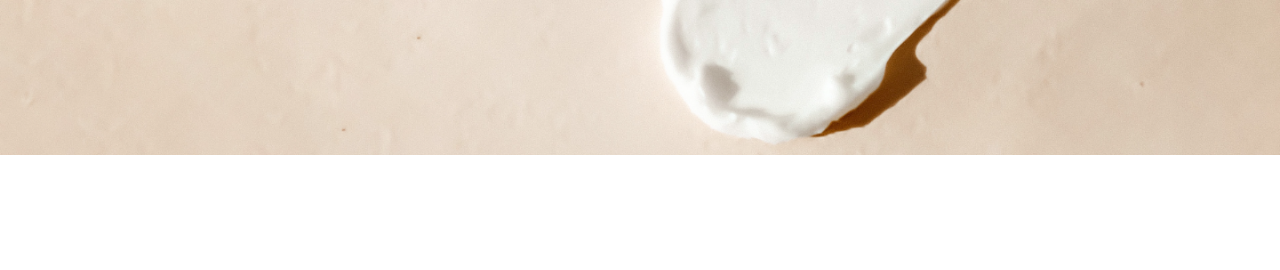
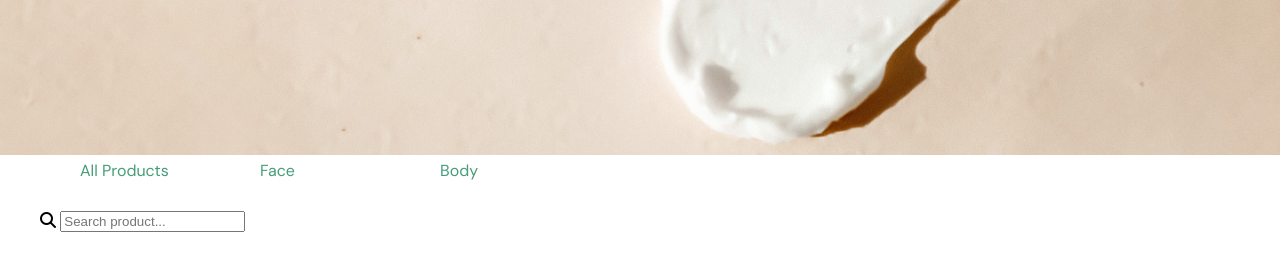
Before and after one commit to LeDonChung/ProductListing, a plain HTML site: page index.html in a window 1280 px wide. Shown: the part 256-526 px from the top of the page. Drawn offline with Linux system fonts and the light colour scheme.

Commit message:
create product

```diff
--- a/index.html
+++ b/index.html
@@ -122,6 +122,34 @@
         .banner-img {
 
         }
+
+        .product-search-other {
+
+        }
+        .product-search-list {
+            display: flex;
+            list-style: none;
+        }
+        .product-search-item {
+            display: inline-block;
+            height: 50px;
+            width: 180px;
+        }
+
+        .product-search-item-link {
+            font-weight: 50px;
+            text-decoration: none;
+            color: var(--text-description);
+        }
+        .product-search-other-search {
+
+        }
+        .product-search-other-search-icon {
+
+        }
+        .product-search-other-search-input {
+
+        }
     </style>
 </head>
 <body>
@@ -175,6 +203,38 @@
             </div>
             <img class="banner-img" src="./assets/img/banner.png" alt="">
         </div>
+        <div class="product">
+            <div class="grid">
+                <div class="product-search">
+                    <ul class="product-search-list">
+                        <li class="product-search-item">
+                            <a href="#" class="product-search-item-link">
+                                All Products
+                            </a>
+                        </li>
+                        <li class="product-search-item">
+                            <a href="#" class="product-search-item-link">
+                                Face
+                            </a>
+                        </li>
+                        <li class="product-search-item">
+                            <a href="#" class="product-search-item-link">
+                                Body
+                            </a>
+                        </li>
+                    </ul>
+                    <div class="product-search-other">
+                        <div class="product-search-other-search">
+                            <i class="fa-solid fa-magnifying-glass product-search-other-search-icon" ></i>
+                            <input type="text" placeholder="Search product..." class="product-search-other-search-input">
+                        </div>
+                    </div>
+                </div>
+                <ul class="product-list">
+
+                </ul>
+            </div>
+        </div>
     </div>
 </body>
 </html>
```
